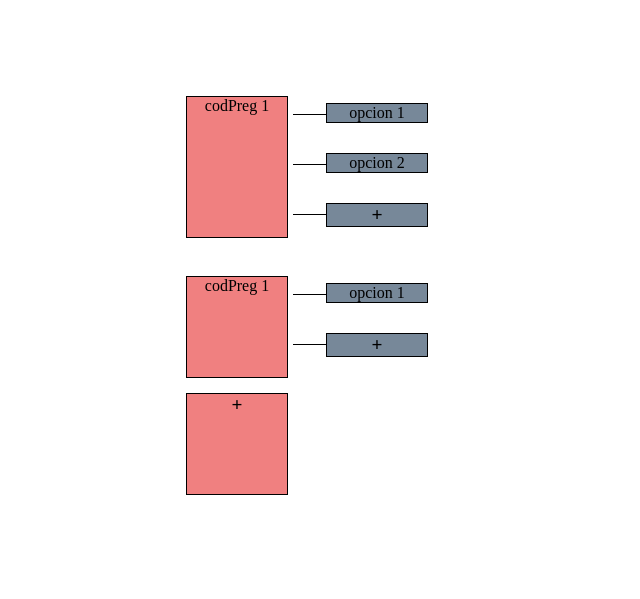
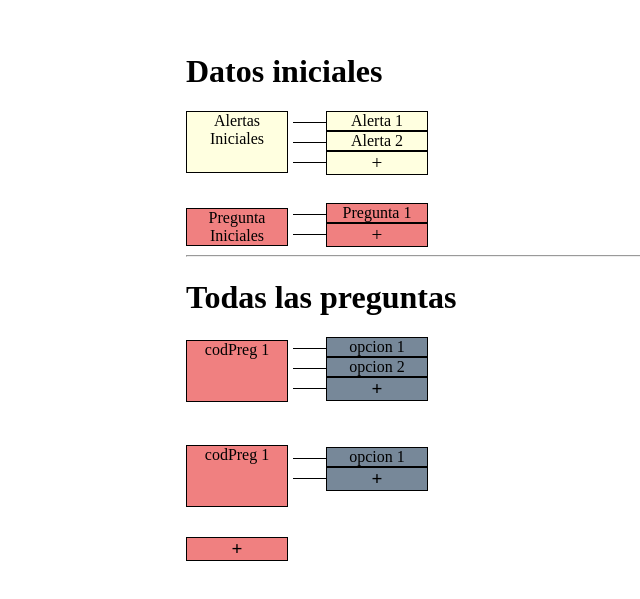
Before and after one commit to alejandrojuarez675/prueba-css-siapi, a plain HTML site: page index.html in a window 1280 px wide. Shown: the part 139-738 px from the top of the page, without its empty margins (6-646 px from the left). Drawn offline with Linux system fonts and the light colour scheme.

Commit message:
add datos iniciales

```diff
--- a/index.html
+++ b/index.html
@@ -15,44 +15,91 @@
         .formulario {
             margin: 15%;
             --separacion-horizontal: 34px;
+            --color-pregunta: lightcoral;
+            --color-alarma: lightyellow;
+            --color-opcion: lightslategray;
         }
 
+        .inicio-alerta,
+        .inicio-pregunta,
         .pregunta-formulario {
+            margin-bottom: 5px;
+        }
+
+        .inicio-alerta__title,
+        .inicio-pregunta__title {
             position: relative;
-            margin-bottom: 15px;
+            width: 100px;
+            display: inline-block;
+            border: 1px solid black;
+            text-align: center;
+        }
+
+        .inicio-alerta__title {
+            background-color: var(--color-alarma);
+        }
+
+        .inicio-pregunta__title{
+            background-color: var(--color-pregunta);
+        }
+
+        .inicio-alerta__alertas,
+        .inicio-pregunta__preguntas {
+            position: relative;
+            display: inline-block;
+        }
+
+        .inicio-alerta__alerta,
+        .inicio-pregunta__pregunta {
+            position: relative;
+            width: 100px;
+            border: 1px solid black;
+            margin-left: var(--separacion-horizontal);
+            text-align: center;
+        }
+
+        .inicio-alerta__alerta {
+            background-color: var(--color-alarma);
+        }
+
+        .inicio-pregunta__pregunta {
+            background-color: var(--color-pregunta);
+        }
+
+
+        .pregunta-formulario__pregunta,
+        .pregunta-formulario__opciones {
+            position: relative;
+            display: inline-block;
         }
 
         .pregunta-formulario__pregunta {
-            position: relative;
             width: 100px;
-            display: inline-block;
-            background-color: lightcoral;
+            background-color: var(--color-pregunta);
             border: 1px solid black;
             text-align: center;
         }
 
         .pregunta-formulario__pregunta:hover,
-        .pregunta-formulario__opcion:hover {
+        .pregunta-formulario__opcion:hover,
+        .add:hover {
             border: 3px solid black;
             cursor: pointer;
             font-size: 1.2em;
         }
 
-        .pregunta-formulario__opciones {
-            position: relative;
-            display: inline-block;
-        }
-
         .pregunta-formulario__opcion {
             position: relative;
             width: 100px;
-            background-color: lightslategray;
+            background-color: var(--color-opcion);
             border: 1px solid black;
             margin-left: var(--separacion-horizontal);
             text-align: center;
         }
 
-        .pregunta-formulario__opcion::before {
+        .pregunta-formulario__opcion::before,
+        .inicio-alerta__alerta::before,
+        .inicio-pregunta__pregunta::before {
             content: "";
             display: inline-block;
             width: var(--separacion-horizontal);
@@ -62,26 +109,50 @@
             top: 10px;
             left: calc(-1 * var(--separacion-horizontal));
         }
+
+        .add {
+            font-size: 1.2em;
+        }
     </style>
 
     <div class="formulario">
+
+        <h1>Datos iniciales</h1>
+        <div class="inicio-alerta">
+            <div class="inicio-alerta__title" style="height: 60px; top: -25px;">Alertas Iniciales</div>
+            <div class="inicio-alerta__alertas">
+                <div class="inicio-alerta__alerta">Alerta 1</div>
+                <div class="inicio-alerta__alerta">Alerta 2</div>
+                <div class="inicio-alerta__alerta add" title="Agregar">+</div>
+            </div>
+        </div>
+        <div class="inicio-pregunta">
+            <div class="inicio-pregunta__title">Pregunta Iniciales</div>
+            <div class="inicio-pregunta__preguntas">
+                <div class="inicio-pregunta__pregunta">Pregunta 1</div>
+                <div class="inicio-pregunta__pregunta add" title="Agregar">+</div>
+            </div>
+        </div>
+
+        <hr>
+        <h1>Todas las preguntas</h1>
         <div class="pregunta-formulario">
-            <div class="pregunta-formulario__pregunta" style="height: 140px;" title="Modificar">codPreg 1</div>
+            <div class="pregunta-formulario__pregunta" style="height: 60px; top: -40px;" title="Modificar">codPreg 1</div>
             <div class="pregunta-formulario__opciones">
-                <div class="pregunta-formulario__opcion" style="top: 50px;" title="Modificar">opcion 1</div>
-                <div class="pregunta-formulario__opcion" style="top: 80px;" title="Modificar">opcion 2</div>
-                <div class="pregunta-formulario__opcion" style="top: 110px; font-size: 1.22em;" title="Agregar"><b>+</b></div>
+                <div class="pregunta-formulario__opcion" title="Modificar">opcion 1</div>
+                <div class="pregunta-formulario__opcion" title="Modificar">opcion 2</div>
+                <div class="pregunta-formulario__opcion add" title="Agregar"><b>+</b></div>
             </div>
         </div>
         <div class="pregunta-formulario">
-            <div class="pregunta-formulario__pregunta" style="height: 100px;" title="Modificar">codPreg 1</div>
+            <div class="pregunta-formulario__pregunta" style="height: 60px; top: -25px;" title="Modificar">codPreg 1</div>
             <div class="pregunta-formulario__opciones">
-                <div class="pregunta-formulario__opcion" style="top: 30px;" title="Modificar">opcion 1</div>
-                <div class="pregunta-formulario__opcion" style="top: 60px; font-size: 1.2em;" title="Agregar"><b>+</b></div>
+                <div class="pregunta-formulario__opcion" title="Modificar">opcion 1</div>
+                <div class="pregunta-formulario__opcion add" title="Agregar"><b>+</b></div>
             </div>
         </div>
         <div class="pregunta-formulario">
-            <div class="pregunta-formulario__pregunta" style="height: 100px; font-size: 1.2em;" title="Agregar"><b>+</b></div>
+            <div class="pregunta-formulario__pregunta add" title="Agregar"><b>+</b></div>
         </div>
 
     </div>
```
